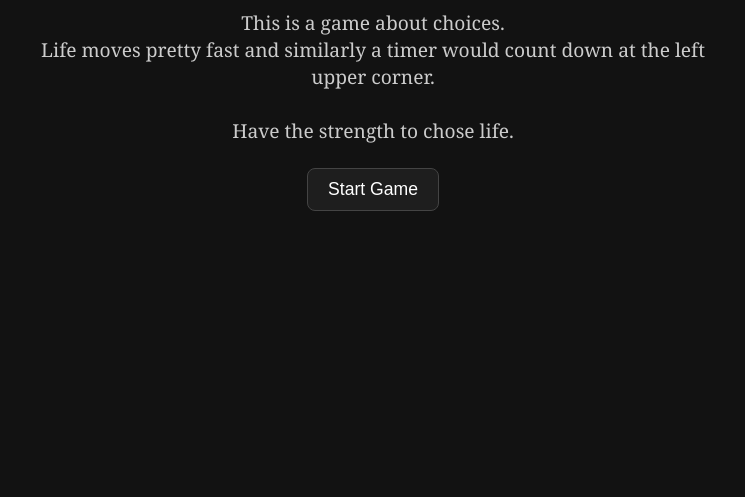
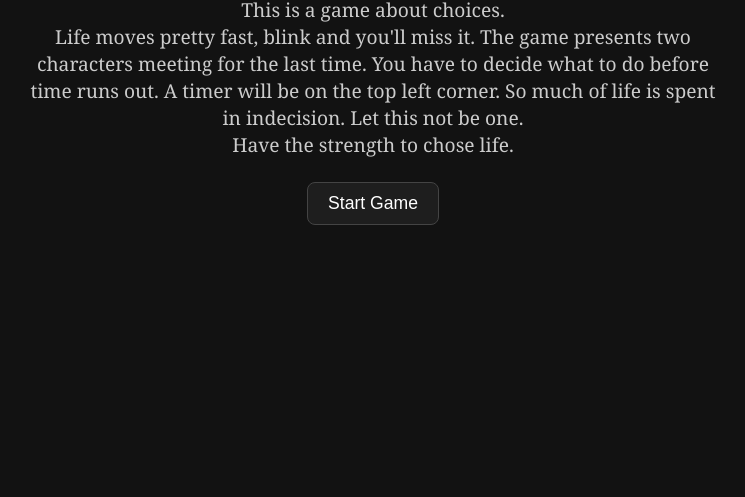
Before and after one commit to sudarshanIITGN/We-re-Young-Only-Once, a plain HTML site: page index.html in a window 1280 px wide. Shown: the part 367-864 px from the top of the page, without its empty margins (267-1012 px from the left). Drawn offline with Linux system fonts and the light colour scheme.

Commit message:
Update index.html

```diff
--- a/index.html
+++ b/index.html
@@ -102,7 +102,9 @@
   <div id="start-screen">
     <h1>We're Young Only Once</h1>
     <p>This is a game about choices.<br>
-       Life moves pretty fast and similarly a timer would count down at the left upper corner.<br><br>
+      Life moves pretty fast, blink and you'll miss it. The game presents two characters meeting
+      for the last time. You have to decide what to do before time runs out. A timer will be on
+      the top left corner. So much of life is spent in indecision. Let this not be one. <be><br>
        Have the strength to chose life.</p>
     <button id="start-button">Start Game</button>
   </div>
```
